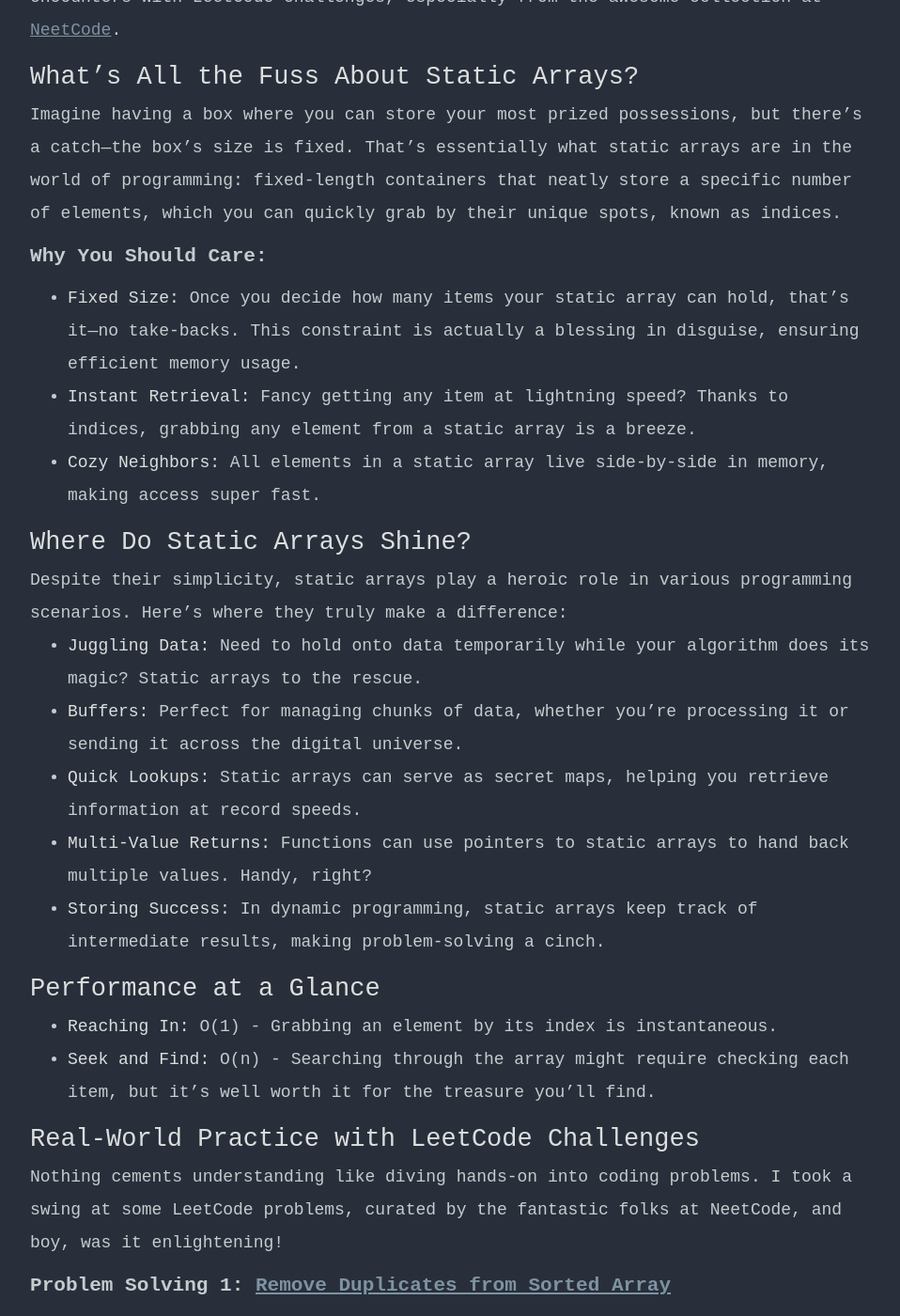
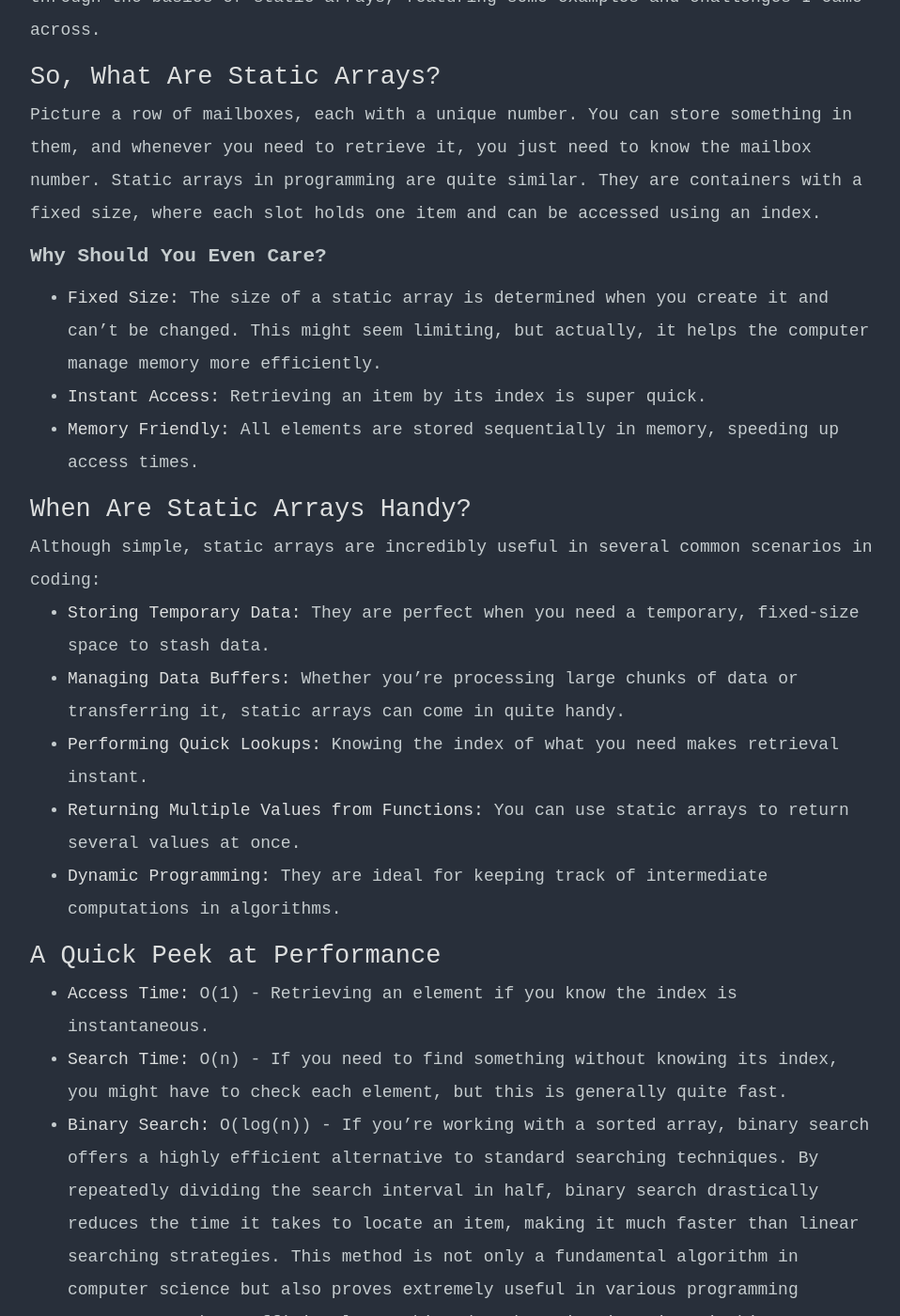
Before and after one commit to grantmca/grantmca.github.io, a Jekyll site: the page built from _posts/2024-4-4-Unserstanding-Static-Arrays.md, in a window 1280 px wide and 1400 px high, scrolled down 527 px. Shown: the whole window at 94% size, without its empty margins (158-1116 px from the left). Built offline with Jekyll 4.4.1, drawn with Linux system fonts in a browser that asks for light colours; some of the changed text lies outside the part shown.

Commit message:
Re-write of static array article

````diff
--- a/_posts/2024-4-4-Unserstanding-Static-Arrays.md
+++ b/_posts/2024-4-4-Unserstanding-Static-Arrays.md
@@ -5,54 +5,57 @@
 tags: [algo, data]
 ---
 
-# A Friendly Dive into Static Arrays
+# Sharing What I Learned About Static Arrays
 
-Hey there! Today, we're venturing into the fascinating world of static arrays. If you're like me, embarking on this software development journey, you'll find that understanding the basics not only boosts your confidence but also lays a solid foundation for tackling more complex topics. So, let's unravel the mystery of static arrays together, spiced up with some coding examples and my personal encounters with LeetCode challenges, especially from the awesome collection at [NeetCode](https://neetcode.io/).
+Hello everyone! I recently dove into the topic of static arrays while brushing up on some programming basics, and I thought it would be useful to share what I picked up. Static arrays are pretty foundational in coding, and getting a good handle on them has definitely helped me feel more confident. Let's take a relaxed stroll through the basics of static arrays, featuring some examples and challenges I came across.
 
-## What's All the Fuss About Static Arrays?
+## So, What Are Static Arrays?
 
-Imagine having a box where you can store your most prized possessions, but there's a catch—the box's size is fixed. That's essentially what static arrays are in the world of programming: fixed-length containers that neatly store a specific number of elements, which you can quickly grab by their unique spots, known as indices.
+Picture a row of mailboxes, each with a unique number. You can store something in them, and whenever you need to retrieve it, you just need to know the mailbox number. Static arrays in programming are quite similar. They are containers with a fixed size, where each slot holds one item and can be accessed using an index.
 
-### Why You Should Care:
-- **Fixed Size:** Once you decide how many items your static array can hold, that's it—no take-backs. This constraint is actually a blessing in disguise, ensuring efficient memory usage.
-- **Instant Retrieval:** Fancy getting any item at lightning speed? Thanks to indices, grabbing any element from a static array is a breeze.
-- **Cozy Neighbors:** All elements in a static array live side-by-side in memory, making access super fast.
+### Why Should You Even Care?
 
-## Where Do Static Arrays Shine?
+- **Fixed Size:** The size of a static array is determined when you create it and can’t be changed. This might seem limiting, but actually, it helps the computer manage memory more efficiently.
+- **Instant Access:** Retrieving an item by its index is super quick.
+- **Memory Friendly:** All elements are stored sequentially in memory, speeding up access times.
 
-Despite their simplicity, static arrays play a heroic role in various programming scenarios. Here's where they truly make a difference:
+## When Are Static Arrays Handy?
 
-- **Juggling Data:** Need to hold onto data temporarily while your algorithm does its magic? Static arrays to the rescue.
-- **Buffers:** Perfect for managing chunks of data, whether you're processing it or sending it across the digital universe.
-- **Quick Lookups:** Static arrays can serve as secret maps, helping you retrieve information at record speeds.
-- **Multi-Value Returns:** Functions can use pointers to static arrays to hand back multiple values. Handy, right?
-- **Storing Success:** In dynamic programming, static arrays keep track of intermediate results, making problem-solving a cinch.
+Although simple, static arrays are incredibly useful in several common scenarios in coding:
 
-## Performance at a Glance
+- **Storing Temporary Data:** They are perfect when you need a temporary, fixed-size space to stash data.
+- **Managing Data Buffers:** Whether you're processing large chunks of data or transferring it, static arrays can come in quite handy.
+- **Performing Quick Lookups:** Knowing the index of what you need makes retrieval instant.
+- **Returning Multiple Values from Functions:** You can use static arrays to return several values at once.
+- **Dynamic Programming:** They are ideal for keeping track of intermediate computations in algorithms.
 
-- **Reaching In:** O(1) - Grabbing an element by its index is instantaneous.
-- **Seek and Find:** O(n) - Searching through the array might require checking each item, but it's well worth it for the treasure you'll find.
+## A Quick Peek at Performance
 
-## Real-World Practice with LeetCode Challenges
+- **Access Time:** O(1) - Retrieving an element if you know the index is instantaneous.
+- **Search Time:** O(n) - If you need to find something without knowing its index, you might have to check each element, but this is generally quite fast.
+- **Binary Search:** O(log(n)) -  If you're working with a sorted array, binary search offers a highly efficient alternative to standard searching techniques. By repeatedly dividing the search interval in half, binary search drastically reduces the time it takes to locate an item, making it much faster than linear searching strategies. This method is not only a fundamental algorithm in computer science but also proves extremely useful in various programming contexts, such as efficiently tracking down bugs in Git using git bisect.
 
-Nothing cements understanding like diving hands-on into coding problems. I took a swing at some LeetCode problems, curated by the fantastic folks at NeetCode, and boy, was it enlightening!
 
-### Problem Solving 1: [Remove Duplicates from Sorted Array](https://leetcode.com/problems/remove-duplicates-from-sorted-array/)
+## Trying My Hand at Some LeetCode Problems
 
-Here, the challenge is to declutter a sorted array, making sure each jewel (element) is unique.
+I found that putting these concepts to use in solving some practical coding problems helped solidify my understanding. I tackled a couple of challenges on LeetCode that involved static arrays.
 
-**C++ Solution:**
+### Challenge 1: [Remove Duplicates from Sorted Array](https://leetcode.com/problems/remove-duplicates-from-sorted-array/)
+
+This problem involved making sure all elements in a sorted array are unique. Here’s how I approached it:
+
+**C++ Example:**
 
 ```cpp
 class Solution {
 public:
-    int removeDuplicates(vector<int>& array) {
+    int removeDuplicates(vector<int>& nums) {
+        if (nums.empty()) return 0;
         int i = 0;
-        int size = array.size();
-        for (int k = i + 1; k < size; k++) {
-            if (array[i] != array[k]) {
-                array[i + 1] = array[k];
+        for(int j = 1; j < nums.size(); j++) {
+            if(nums[j] != nums[i]) {
                 i++;
+                nums[i] = nums[j];
             }
         }
         return i + 1;
@@ -60,35 +63,35 @@
 };
 ```
 
-**JavaScript Solution:**
+**JavaScript Example:**
 
 ```javascript
-var removeDuplicates = function(nums) {
-  let i = 0;
-  for (let k = 1; k < nums.length; k++) {
-    if (nums[i] != nums[k]) {
-      nums[i + 1] = nums[k];
-      i++;
+function removeDuplicates(nums) {
+    let i = 0;
+    for(let j = 1; j < nums.length; j++) {
+        if(nums[j] != nums[i]) {
+            i++;
+            nums[i] = nums[j];
+        }
     }
-  }
-  return i + 1;
-};
+    return i + 1;
+}
 ```
 
-### Problem Solving 2: [Remove Element](https://leetcode.com/problems/remove-element/)
+### Challenge 2: [Remove Element](https://leetcode.com/problems/remove-element/)
 
-The goal here is to vanish all instances of a certain value from an array, making it as compact as possible.
+The goal here was to get rid of all occurrences of a specific value within an array:
 
-**C++ Solution:**
+**C++ Example:**
 
 ```cpp
 class Solution {
 public:
-    int removeElement(vector<int>& array, int val) {
+    int removeElement(vector<int>& nums, int val) {
         int j = 0;
-        for (int i = 0; i < array.size(); i++) {
-            if (array[i] != val) {
-                array[j] = array[i];
+        for(int i = 0; i < nums.size(); i++) {
+            if(nums[i] != val) {
+                nums[j] = nums[i];
                 j++;
             }
         }
@@ -97,25 +100,26 @@
 };
 ```
 
-**JavaScript Solution:**
+**JavaScript Example:**
 
 ```javascript
-var removeElement = function(nums, val) {
+function removeElement(nums, val) {
     let j = 0;
-    for (let i = 0; i < nums.length; i++) {
-        if (nums[i] != val) {
-                nums[j] = nums[i];
-                j++;
-            }
+    for(let i = 0; i < nums.length; i++) {
+        if(nums[i] != val) {
+            nums[j] = nums[i];
+            j++;
         }
-        return j;
-    };
+    }
+    return j;
+}
 ```
 
-## Keep the Learning Alive
+## Deepening My Understanding
 
-I've found that sometimes, diving into a topic visually adds another layer of understanding. So, here are a couple of YouTube gems that further demystify static arrays:
-- Get your feet wet with this [overview of static arrays](https://www.youtube.com/watch?v=PEnFFiQe1pM).
-- For a deeper dive, this [detailed exploration](https://www.youtube.com/watch?v=Hw42GkHPyvk) is just what you need.
+While learning, I also found some videos that helped clarify things even more:
 
-Thank you for joining me on this static array adventure. Whether you're learning or teaching, embracing these fundamental concepts opens up a whole new world of programming possibilities. Happy coding!
+- [Introduction to Static Arrays](https://www.youtube.com/watch?v=PEnFFiQe1pM) - A great beginner-friendly video.
+- [Detailed Exploration of Static Arrays](https://www.youtube.com/watch?v=Hw42GkHPyvk) - For those looking for a deeper dive.
+
+Thanks for joining me on this journey through static arrays. Hopefully, my findings can help you as much as they've helped me. Dive in, play around with the code, and let's keep learning together! Happy coding!
````
